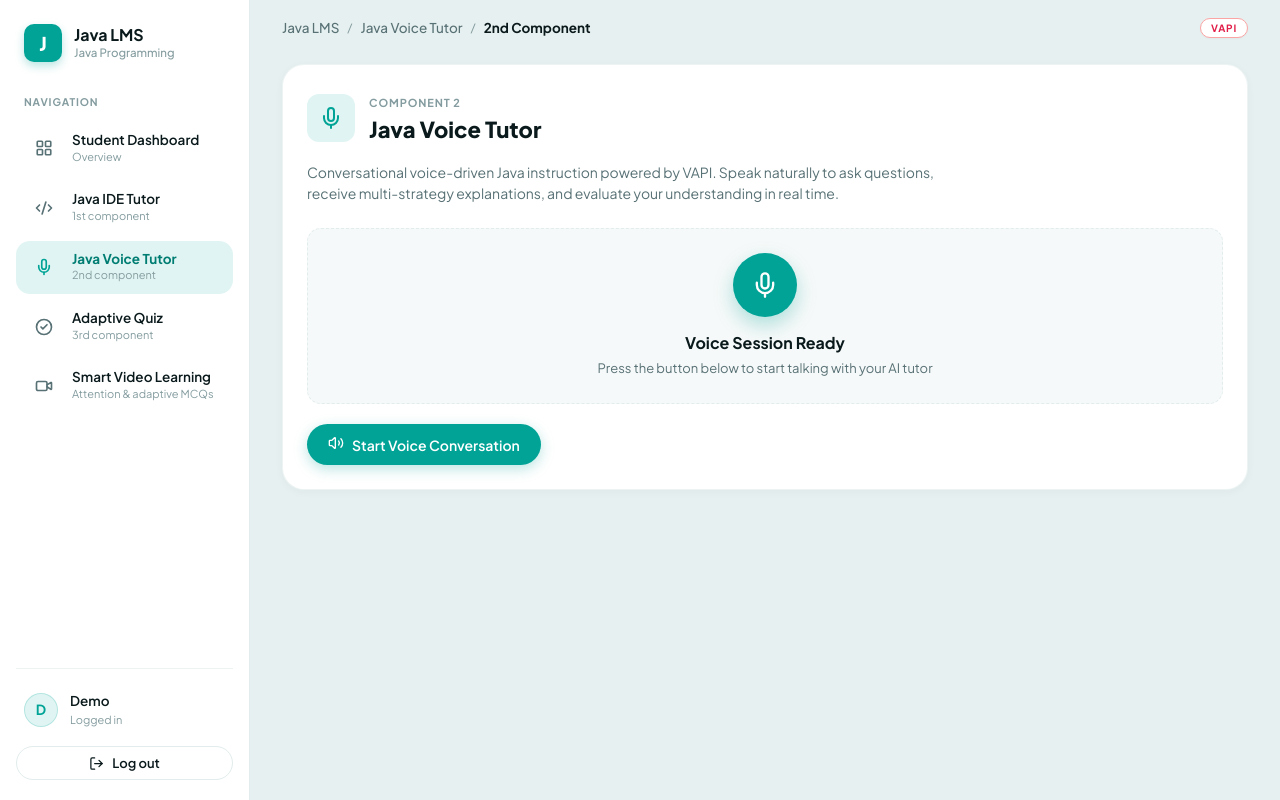
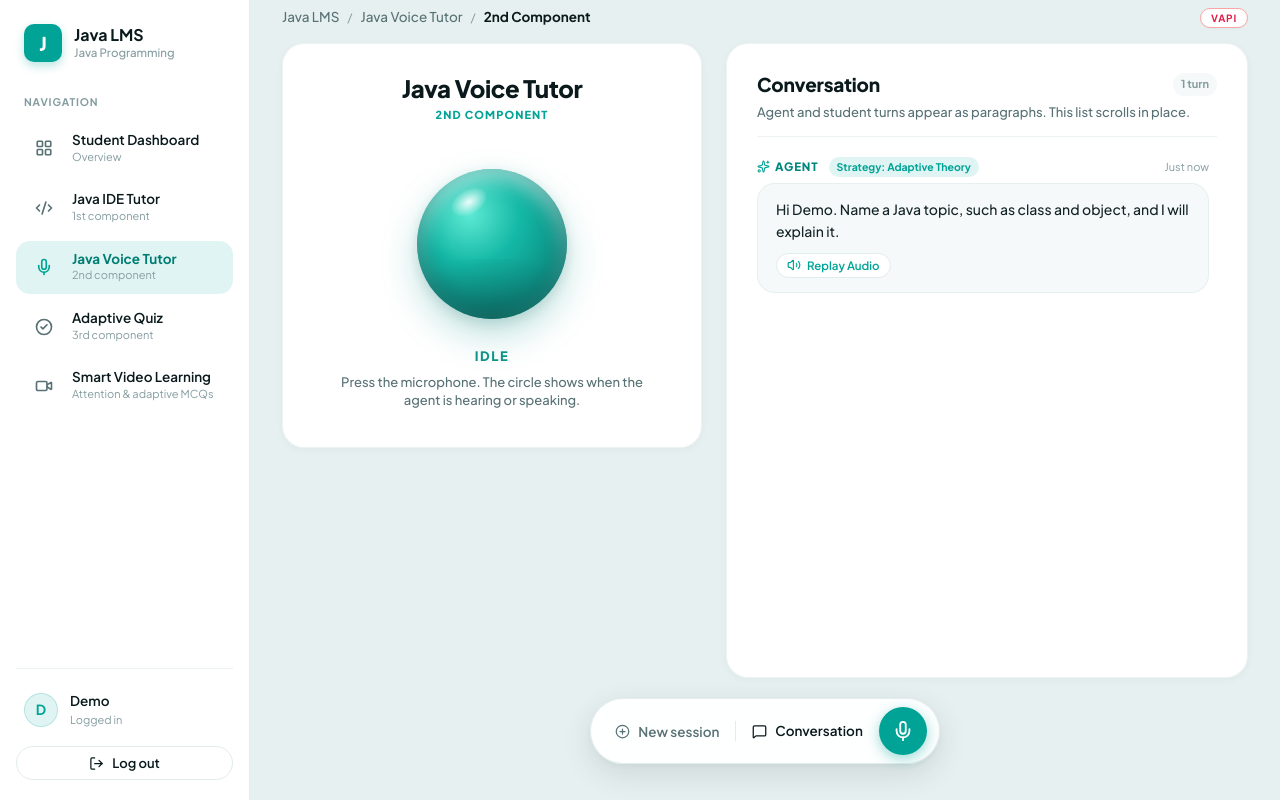
Before and after one commit to GeharaRathnayake/J26-IT-304, a React (Vite) app in the folder frontend/: page /voice-tutor in a window 1280 px wide. Built offline with nearby package versions, Linux system fonts and the light colour scheme.

Commit message:
feat(voice-tutor): integrate Java Voice Tutor component UI layout and speech interactions

```diff
--- /dev/null
+++ b/frontend/src/pages/JavaVoiceTutor.css
@@ -0,0 +1,62 @@
+.java-voice-tutor-page {
+  width: 100%;
+  position: relative;
+  display: flex;
+  flex-direction: column;
+}
+
+.voice-tutor-layout {
+  display: grid;
+  grid-template-columns: 420px 1fr;
+  gap: 24px;
+  align-items: start;
+}
+
+.voice-tutor-left-column {
+  display: flex;
+  flex-direction: column;
+  gap: 16px;
+}
+
+.voice-tutor-main-card {
+  padding: 30px 24px 28px 24px;
+  display: flex;
+  flex-direction: column;
+  align-items: center;
+}
+
+.voice-tutor-header {
+  display: flex;
+  flex-direction: column;
+  align-items: center;
+  margin-bottom: 20px;
+  text-align: center;
+}
+
+.voice-tutor-title {
+  font-size: 24px;
+  font-weight: 800;
+  color: var(--text-dark);
+  letter-spacing: -0.02em;
+  line-height: 1.2;
+}
+
+.voice-tutor-component-tag {
+  font-size: 11px;
+  font-weight: 800;
+  color: var(--color-primary);
+  letter-spacing: 0.1em;
+  text-transform: uppercase;
+  margin-top: 4px;
+}
+
+.voice-tutor-right-column {
+  display: flex;
+  flex-direction: column;
+}
+
+@media (max-width: 1024px) {
+  .voice-tutor-layout {
+    grid-template-columns: 1fr;
+  }
+}
--- a/frontend/src/pages/JavaVoiceTutor.tsx
+++ b/frontend/src/pages/JavaVoiceTutor.tsx
@@ -1,77 +1,138 @@
-import React from 'react';
+import React, { useState } from 'react';
+import { VoiceVisualizerOrb, VoiceState } from '../components/voice/VoiceVisualizerOrb';
+import { ConversationStream, DialogueTurn } from '../components/voice/ConversationStream';
+import { VoiceControlBar } from '../components/voice/VoiceControlBar';
 import { Card } from '../components/common/Card';
-import { Button } from '../components/common/Button';
-import { Mic, Volume2 } from 'lucide-react';
+import './JavaVoiceTutor.css';
+
+const INITIAL_DIALOGUE: DialogueTurn[] = [
+  {
+    id: 'turn-1',
+    sender: 'AGENT',
+    text: 'Hi Demo. Name a Java topic, such as class and object, and I will explain it.',
+    timestamp: 'Just now',
+    strategyUsed: 'Adaptive Theory',
+  },
+];
+
+const SAMPLE_EXPLANATION = {
+  text: 'In Java, a Class is a user-defined blueprint or prototype from which objects are created. It represents the set of properties (fields) and behaviors (methods) that are common to all objects of one type.',
+  code: 'public class Car {\n    String model;\n    void drive() {\n        System.out.println("Driving...");\n    }\n}',
+};
 
 export const JavaVoiceTutor: React.FC = () => {
+  const [voiceState, setVoiceState] = useState<VoiceState>('IDLE');
+  const [dialogues, setDialogues] = useState<DialogueTurn[]>(INITIAL_DIALOGUE);
+
+  // Toggle Microphone (Start / Stop listening)
+  const handleToggleMic = () => {
+    if (voiceState === 'LISTENING') {
+      // User finished speaking -> Transition to Thinking -> Speaking
+      setVoiceState('THINKING');
+
+      setTimeout(() => {
+        // Add student message turn
+        const studentTurn: DialogueTurn = {
+          id: `turn-std-${Date.now()}`,
+          sender: 'STUDENT',
+          text: 'Can you explain Classes and Objects in Java?',
+          timestamp: new Date().toLocaleTimeString([], { hour: '2-digit', minute: '2-digit' }),
+        };
+
+        setDialogues((prev) => [...prev, studentTurn]);
+        setVoiceState('SPEAKING');
+
+        // Play audio synthesis if supported
+        speakText(SAMPLE_EXPLANATION.text);
+
+        // Add AI Agent response turn
+        setTimeout(() => {
+          const agentTurn: DialogueTurn = {
+            id: `turn-agent-${Date.now()}`,
+            sender: 'AGENT',
+            text: SAMPLE_EXPLANATION.text,
+            codeSnippet: SAMPLE_EXPLANATION.code,
+            timestamp: new Date().toLocaleTimeString([], { hour: '2-digit', minute: '2-digit' }),
+            strategyUsed: 'Adaptive Explanation',
+          };
+          setDialogues((prev) => [...prev, agentTurn]);
+
+          // Return back to idle after speech completes
+          setTimeout(() => {
+            setVoiceState('IDLE');
+          }, 3500);
+        }, 1200);
+      }, 900);
+    } else {
+      // Start listening
+      setVoiceState('LISTENING');
+    }
+  };
+
+  // Trigger speech synthesis
+  const speakText = (text: string) => {
+    if ('speechSynthesis' in window) {
+      window.speechSynthesis.cancel();
+      const utterance = new SpeechSynthesisUtterance(text);
+      utterance.rate = 1.0;
+      utterance.pitch = 1.0;
+      window.speechSynthesis.speak(utterance);
+    }
+  };
+
+  // Replay Audio for an existing message
+  const handlePlayAudio = (text: string) => {
+    speakText(text);
+    setVoiceState('SPEAKING');
+    setTimeout(() => {
+      setVoiceState('IDLE');
+    }, 2800);
+  };
+
+  // Reset to new session
+  const handleNewSession = () => {
+    if ('speechSynthesis' in window) {
+      window.speechSynthesis.cancel();
+    }
+    setVoiceState('IDLE');
+    setDialogues(INITIAL_DIALOGUE);
+  };
+
   return (
-    <div className="animate-fade-in" style={{ display: 'flex', flexDirection: 'column', gap: '20px' }}>
-      <Card>
-        <div style={{ display: 'flex', alignItems: 'center', gap: '14px', marginBottom: '16px' }}>
-          <div style={{
-            background: 'var(--color-primary-light)',
-            color: 'var(--color-primary)',
-            padding: '12px',
-            borderRadius: '12px',
-            display: 'flex'
-          }}>
-            <Mic size={24} />
-          </div>
-          <div>
-            <span style={{ fontSize: '11px', fontWeight: 700, color: 'var(--text-muted)', letterSpacing: '0.08em' }}>
-              COMPONENT 2
-            </span>
-            <h2 style={{ fontSize: '22px', fontWeight: 800, color: 'var(--text-dark)' }}>
-              Java Voice Tutor
-            </h2>
-          </div>
-        </div>
-        <p style={{ color: 'var(--text-secondary)', fontSize: '14px', marginBottom: '24px', maxWidth: '650px' }}>
-          Conversational voice-driven Java instruction powered by VAPI. Speak naturally to ask questions, receive multi-strategy explanations, and evaluate your understanding in real time.
-        </p>
+    <div className="java-voice-tutor-page animate-fade-in">
+      <div className="voice-tutor-layout">
+        {/* Left Column: Interactive 3D Voice Orb */}
+        <div className="voice-tutor-left-column">
+          <Card className="voice-tutor-main-card">
+            <div className="voice-tutor-header">
+              <h2 className="voice-tutor-title">Java Voice Tutor</h2>
+              <span className="voice-tutor-component-tag">2ND COMPONENT</span>
+            </div>
 
-        <div style={{
-          padding: '24px',
-          background: 'var(--bg-subtle)',
-          borderRadius: '14px',
-          border: '1px dashed var(--border-light)',
-          display: 'flex',
-          flexDirection: 'column',
-          alignItems: 'center',
-          justifyContent: 'center',
-          gap: '14px',
-          textAlign: 'center',
-          marginBottom: '20px'
-        }}>
-          <div style={{
-            width: '64px',
-            height: '64px',
-            borderRadius: '50%',
-            background: 'var(--color-primary)',
-            display: 'flex',
-            alignItems: 'center',
-            justifyContent: 'center',
-            color: '#FFFFFF',
-            boxShadow: '0 8px 20px rgba(0, 163, 150, 0.3)'
-          }}>
-            <Mic size={28} />
-          </div>
-          <div>
-            <h3 style={{ fontSize: '16px', fontWeight: 700, color: 'var(--text-dark)' }}>
-              Voice Session Ready
-            </h3>
-            <span style={{ fontSize: '13px', color: 'var(--text-secondary)' }}>
-              Press the button below to start talking with your AI tutor
-            </span>
-          </div>
+            {/* Glowing 3D Orb Visualizer */}
+            <VoiceVisualizerOrb
+              state={voiceState}
+              onClick={handleToggleMic}
+            />
+          </Card>
         </div>
 
-        <div style={{ display: 'flex', gap: '12px' }}>
-          <Button variant="primary" icon={<Volume2 size={16} />}>
-            Start Voice Conversation
-          </Button>
+        {/* Right Column: Live Conversation Stream */}
+        <div className="voice-tutor-right-column">
+          <ConversationStream
+            dialogues={dialogues}
+            onPlayAudio={handlePlayAudio}
+            isAgentSpeaking={voiceState === 'THINKING' || voiceState === 'SPEAKING'}
+          />
         </div>
-      </Card>
+      </div>
+
+      {/* Floating Bottom Capsule Control Bar */}
+      <VoiceControlBar
+        voiceState={voiceState}
+        onToggleMic={handleToggleMic}
+        onNewSession={handleNewSession}
+      />
     </div>
   );
 };
```
